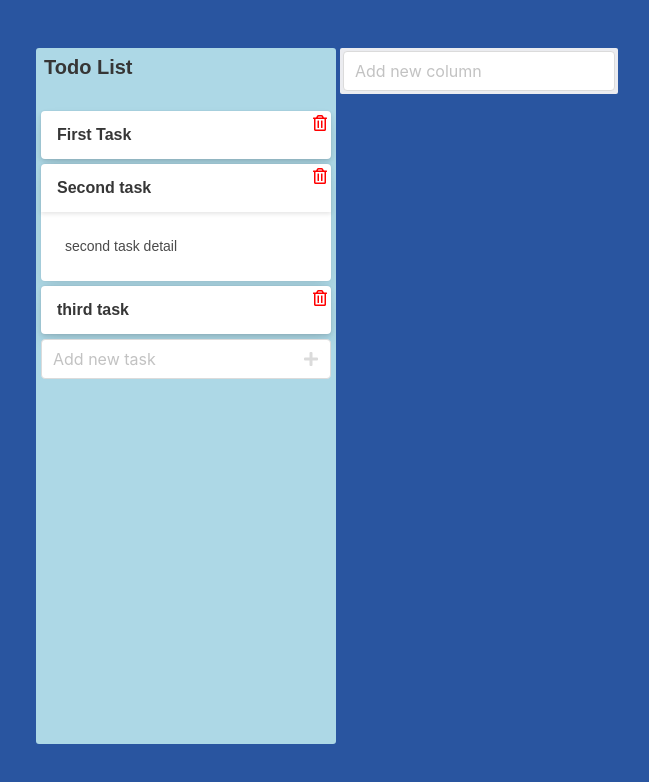
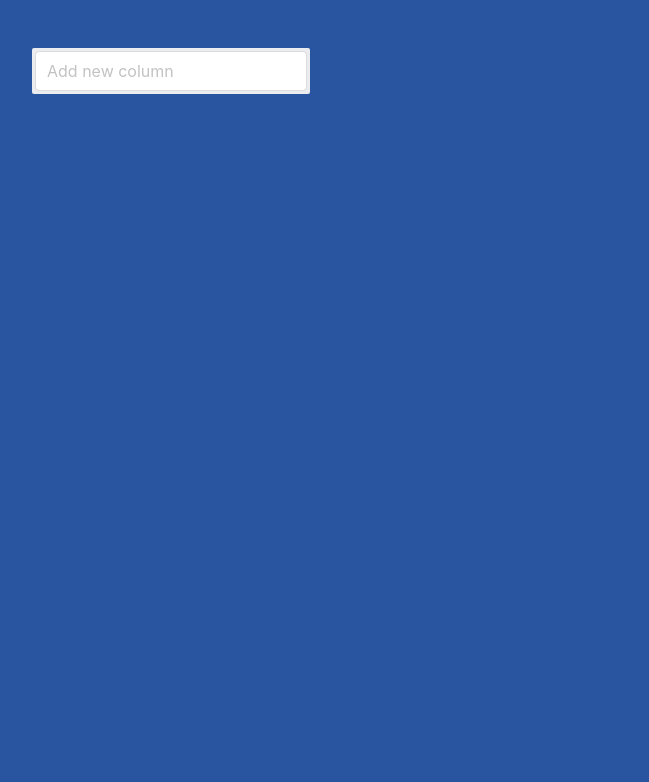
Before and after one commit to sazzad88/trello-clone-react, a React (Create React App) app: page / in a window 1280 px wide. Shown: the top 782 px of the page, without its empty margins (16-665 px from the left). Built offline with nearby package versions, Linux system fonts and the light colour scheme.

Commit message:
some design issue fixed

```diff
--- a/public/index.html
+++ b/public/index.html
@@ -30,7 +30,7 @@
       work correctly both with client-side routing and a non-root public URL.
       Learn how to configure a non-root public URL by running `npm run build`.
     -->
-    <title>React App</title>
+    <title>Basic trello clone</title>
   </head>
   <body>
     <noscript>You need to enable JavaScript to run this app.</noscript>
--- a/src/App.css
+++ b/src/App.css
@@ -33,7 +33,8 @@ body {
 .trello-column {
   width: 300px;
   margin: 0 4px;
-  height: 100%;
+  height: auto;
+  max-height: 90vh;
   box-sizing: border-box;
   display: inline-block;
   vertical-align: top;
@@ -41,6 +42,7 @@ body {
   background: lightblue;
   border-radius: 3px;
   overflow-y: auto;
+  position: relative;
 }
 
 .task {
@@ -57,6 +59,10 @@ body {
 
 .task-container {
   margin: 5px;
+  /* border: 1px solid red; */
+  margin-bottom: 70px;
+  overflow: scroll;
+  max-height: calc(100vh - 230px);
 }
 
 .row-item {
@@ -174,6 +180,7 @@ body {
   border-radius: 4px;
   padding: 5px;
   border: 1px solid lightgray;
+  z-index: 10;
 }
 
 .warning-modal p {
@@ -184,8 +191,8 @@ body {
 
 .task-bin {
   position: absolute;
-  top: 4px;
-  right: 3px;
+  top: 6px;
+  right: 12px;
 }
 
 textarea:read-only {
@@ -212,6 +219,17 @@ textarea:read-only {
   padding: 0.75rem;
 }
 
+.add-task-container {
+  position: absolute;
+  bottom: 0px;
+  background-color: #ebecf0;
+  width: 100%;
+  margin: 0px;
+  margin-top: 10px;
+  border-radius: 3px;
+  padding: 5px;
+}
+
 .card-footer-item:not(:last-child) {
   border-right: 1px solid #ffffff !important;
 }
--- a/src/App.tsx
+++ b/src/App.tsx
@@ -3,6 +3,7 @@ import "./App.css";
 import DefaultBoard from "./base-board";
 import Column from "./components/Column";
 import { uuid, slugify } from "./utils";
+
 import { useParams, useHistory } from "react-router-dom";
 import { ColumnContext } from "./context/ColumnContext";
 import TaskModal from "./components/TaskModal";
@@ -120,7 +121,8 @@ function App() {
     fromTaskIndex: number,
     toTaskIndex: number,
     fromColumnIndex: number,
-    toColumnIndex: number
+    toColumnIndex: number,
+    redirect?: boolean
   ) => {
     let columnList = [...columns];
 
@@ -151,6 +153,10 @@ function App() {
     columnList[toColumnIndex].tasks.splice(toTaskIndex, 0, taskToMove[0]);
 
     setColumns(columnList);
+
+    if (redirect) {
+      history.push(`/${columnList[toColumnIndex].id}/${new_slug}`);
+    }
   };
 
   const addTask = (ColumnIndex: number, title: string): Promise<boolean> => {
--- a/src/base-board.ts
+++ b/src/base-board.ts
@@ -1,33 +1,5 @@
 import { uuid } from "./utils";
 
 export default {
-  columns: [
-    {
-      name: "Todo List",
-      id: uuid(),
-      tasks: [
-        {
-          name: "First Task",
-          slug: "first-task",
-          description: "",
-          activity: [],
-          comments: [],
-        },
-        {
-          name: "Second task",
-          slug: "second-task",
-          description: "second task detail",
-          activity: [],
-          comments: [],
-        },
-        {
-          name: "third task",
-          slug: "third-task",
-          description: "",
-          activity: [],
-          comments: [],
-        },
-      ],
-    },
-  ],
+  columns: [],
 };
--- a/src/components/Column.tsx
+++ b/src/components/Column.tsx
@@ -201,8 +201,9 @@ const MainColumn: React.FC<Column> = (props) => {
               preventThisEvent={preventThisEvent}
             />
           ))}
-          <AddTask columnIndex={colIndex} />
         </div>
+
+        <AddTask columnIndex={colIndex} />
       </div>
     </>
   );
--- a/src/components/Utility/CardActions/MoveCard.tsx
+++ b/src/components/Utility/CardActions/MoveCard.tsx
@@ -68,7 +68,8 @@ function AddToCard({ task }: { task: taskModel }) {
       ),
       Number(cardPosition),
       colIndex,
-      Number(colPosition)
+      Number(colPosition),
+      true
     );
     // setShow(false);
     // setTitle("");
```
Also changed, not shown: 2 other files (tests, documents, lock files or other folders).
